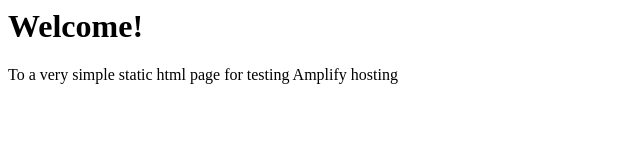
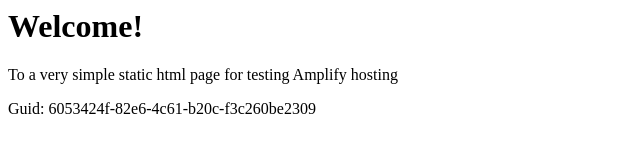
Before and after one commit to aws-aemilia-yul/Github-PR-Commit-Integration-Test-DoNotTouch-v1-prod-ca-central-1, a website: page src/index.html in a window 1280 px wide. Shown: the whole page, without its empty margins (0-640 px from the left). Drawn offline with Linux system fonts and the light colour scheme.

Commit message:
commit from integ tests

```diff
--- a/src/index.html
+++ b/src/index.html
@@ -1,3 +1,5 @@
+
+
 <html lang="en">
 
 <head>
@@ -10,6 +12,6 @@
 <body>
     <h1>Welcome!</h1>
     <p>To a very simple static html page for testing Amplify hosting</p>
-</body>
+    <p>Guid: 6053424f-82e6-4c61-b20c-f3c260be2309</p></body>
 
 </html>
```
